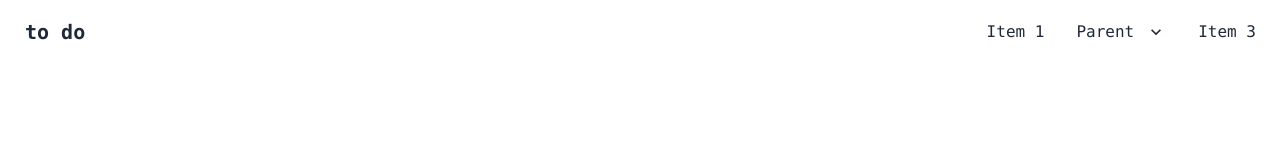
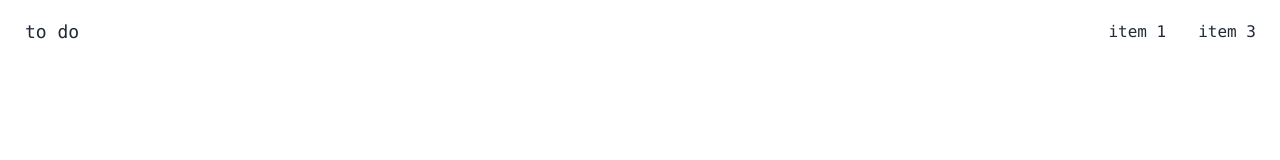
Before and after one commit to youngbloodcyb/nextjs-todo, a Next.js app: page / in a window 1280 px wide. Shown: the top 160 px of the page. Built offline with nearby package versions, Linux system fonts and the light colour scheme.

Commit message:
add styles

```diff
--- a/components/Nav.jsx
+++ b/components/Nav.jsx
@@ -2,19 +2,13 @@ import React from "react";
 
 export default function Nav() {
     return (
-        <div className="navbar bg-base-100 font-mono">
+        <div className="navbar font-mono lowercase">
             <div className="flex-1">
-                <a className="btn btn-ghost normal-case text-xl">to do</a>
+                <a className="btn btn-ghost lowercase text-lg font-normal">to do</a>
             </div>
             <div className="flex-none">
                 <ul className="menu menu-horizontal p-0">
                 <li><a>Item 1</a></li>
-                <li tabIndex={0}>
-                    <a>
-                    Parent
-                    <svg className="fill-current" xmlns="http://www.w3.org/2000/svg" width="20" height="20" viewBox="0 0 24 24"><path d="M7.41,8.58L12,13.17L16.59,8.58L18,10L12,16L6,10L7.41,8.58Z"/></svg>
-                    </a>
-                </li>
                 <li><a href="/">Item 3</a></li>
                 </ul>
             </div>
--- a/pages/index.js
+++ b/pages/index.js
@@ -5,9 +5,9 @@ import Nav from '../components/Nav'
 
 export default function Home() {
   return (
-    <div>
+    <div className='h-screen'>
       <Nav />
-      <div className="w-screen h-screen font-mono flex justify-center items-center">
+      <div className="w-screen h-full font-mono flex justify-center items-center">
         <Link href="/">
           <h1 className='text-center'>Welcome</h1>
         </Link>
```
